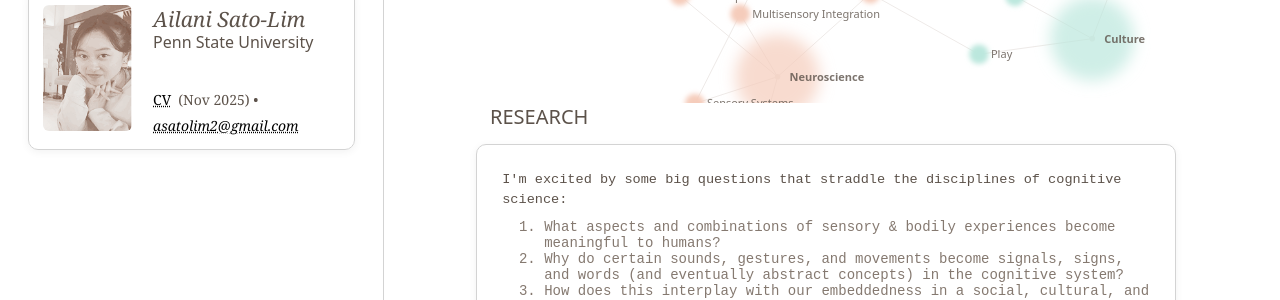
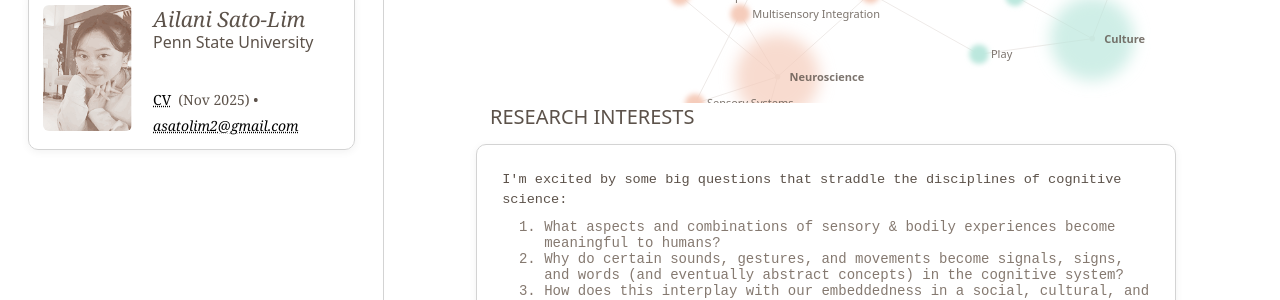
Before and after one commit to ailanisl/ailanisl.github.io, a Jekyll site: the page built from academics.html, in a window 1280 px wide and 900 px high, scrolled down 616 px. Shown: the part 150-450 px from the top of the window. Built offline with Jekyll 4.4.1, drawn with Linux system fonts in a browser that asks for light colours.

Commit message:
link  edits for academic webpage

```diff
--- a/academics.html
+++ b/academics.html
@@ -307,7 +307,7 @@
         height: 30px;
         border-radius: 50%;
         filter: blur(5px);
-        transition: filter 1s ease;
+        transition: filter 2s ease;
     }
     .orb:hover {
         filter: saturate(200%) blur(5px);
@@ -356,6 +356,7 @@
         border-radius: 20px;
     }
 
+/* ========== END CARD FLEX-GRID GALLERY ====== */
 
 
 
@@ -660,7 +661,7 @@
 
 <section id="research" style="margin-top: 0rem;" >
 
-    <h2 style="padding-left: 1rem;"> RESEARCH</h2>
+    <h2 style="padding-left: 1rem;"> RESEARCH INTERESTS</h2>
     <div id="bio-card" class="shadow-box" style="padding: 1.8rem;">
 
         <p>I'm excited by some big questions that straddle the disciplines of cognitive science:
@@ -735,7 +736,7 @@
             <div class="button-flex">
                 <a href="https://bodowinter.com/books.html" target="_blank" class="resource-button">Book</a>
                 <a href="https://arxiv.org/pdf/1308.5499" target="_blank" class="resource-button">Mini R tutorial</a>
-
+                <a href="https://github.com/bodowinter/applied_statistics_book_data" target="_blank" class="resource-button">Github</a>
 
             </div>
             <p> Textbook for linguists who want to use statistical methods and R. Written by Bodo Winter, a constant source of inspiration!
```
